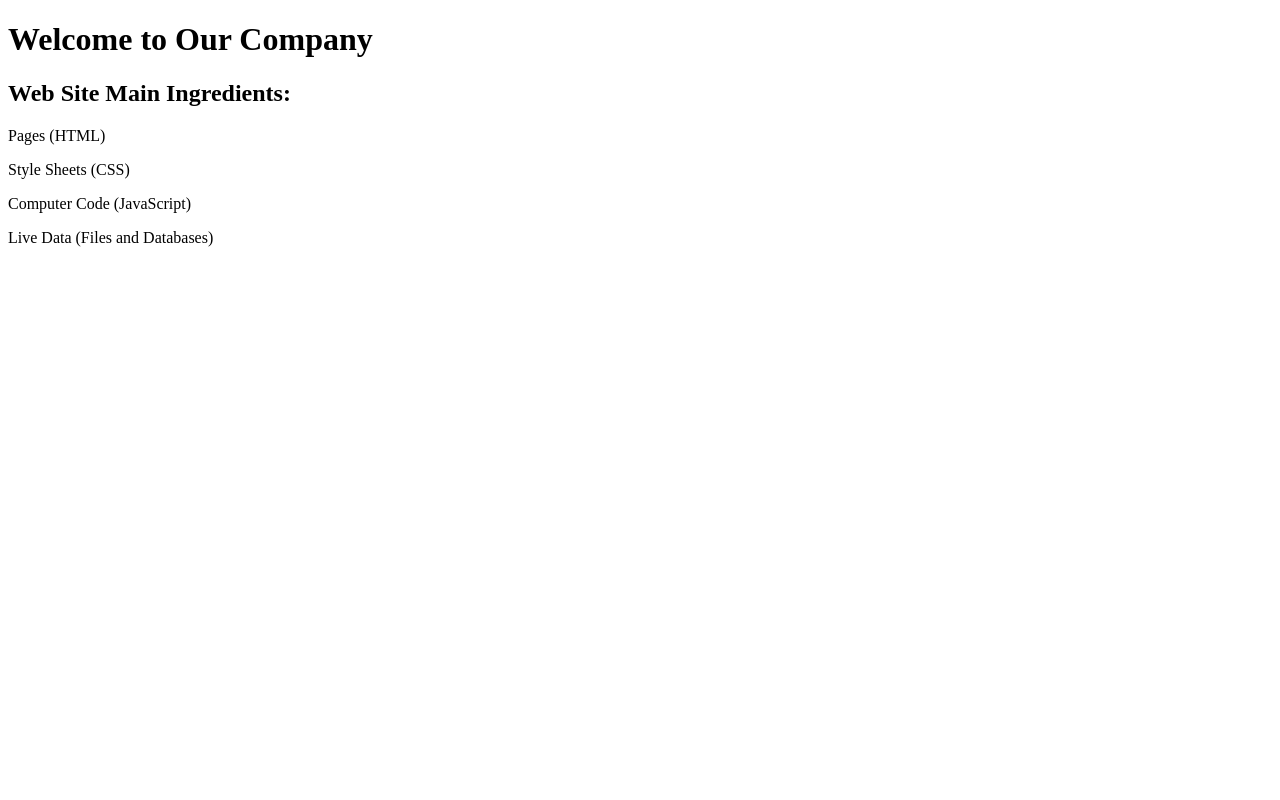
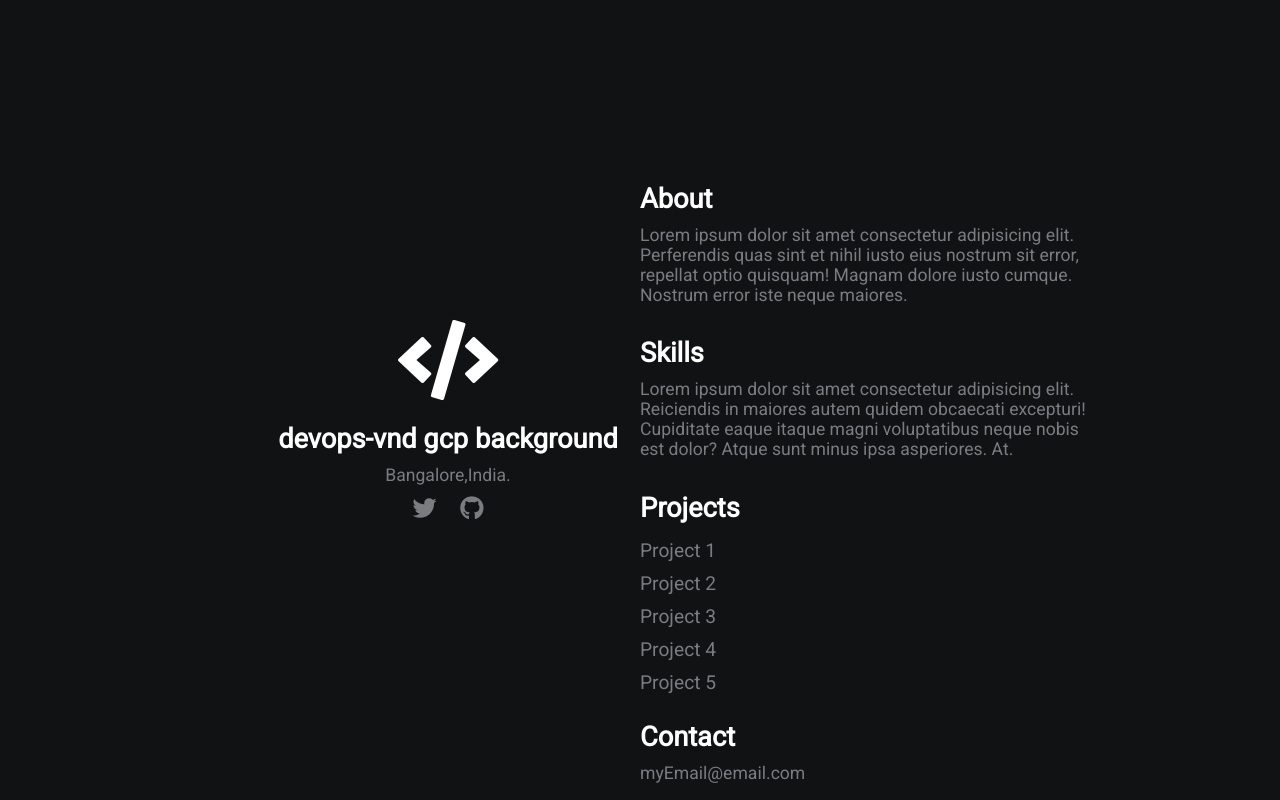
Before and after one commit to chvinodgcp5010/Vnd-App-engine-repo, a plain HTML site: page public/index.html in a window 1280 px wide. Drawn offline with Linux system fonts and the light colour scheme.

Commit message:
added new css file

```diff
--- a/public/index.html
+++ b/public/index.html
@@ -1,19 +1,36 @@
 <!DOCTYPE html>
-<html>
-
+<html lang="en">
 <head>
-  <title>Our Company</title>
+    <meta charset="UTF-8">
+    <meta name="viewport" content="width=device-width, initial-scale=1.0">
+    <meta http-equiv="X-UA-Compatible" content="ie=edge">
+    <link rel="stylesheet" href="https://use.fontawesome.com/releases/v5.4.1/css/all.css" integrity="sha384-5sAR7xN1Nv6T6+dT2mhtzEpVJvfS3NScPQTrOxhwjIuvcA67KV2R5Jz6kr4abQsz" crossorigin="anonymous">
+    <link rel="stylesheet" href="/style.css">
+    <title>Your Profile</title>
 </head>
-
 <body>
-
-  <h1>Welcome to Our Company</h1>
-  <h2>Web Site Main Ingredients:</h2>
-
-  <p>Pages (HTML)</p>
-  <p>Style Sheets (CSS)</p>
-  <p>Computer Code (JavaScript)</p>
-  <p>Live Data (Files and Databases)</p>
-
+    <div class="grid-2">
+        <div class="section-1">
+            <i class="fas fa-code fa-5x white"></i>
+            <h2>devops-vnd gcp background</h2>
+            <p>Bangalore,India.</p>
+            <a href="#"><i class="fab fa-twitter"></i></a>
+            <a href="#"><i class="fab fa-github"></i></a>
+        </div>
+        <div class="section-2">
+            <h2>About</h2>
+            <p>Lorem ipsum dolor sit amet consectetur adipisicing elit. Perferendis quas sint et nihil iusto eius nostrum sit error, repellat optio quisquam! Magnam dolore iusto cumque. Nostrum error iste neque maiores.</p>
+            <h2>Skills</h2>
+            <p>Lorem ipsum dolor sit amet consectetur adipisicing elit. Reiciendis in maiores autem quidem obcaecati excepturi! Cupiditate eaque itaque magni voluptatibus neque nobis est dolor? Atque sunt minus ipsa asperiores. At.</p>
+            <h2>Projects</h2>
+            <a href="#">Project 1</a>
+            <a href="#">Project 2</a>
+            <a href="#">Project 3</a>
+            <a href="#">Project 4</a>
+            <a href="#">Project 5</a>
+            <h2>Contact</h2>
+            <p>myEmail@email.com</p>
+        </div>
+    </div>
 </body>
 </html>
--- /dev/null
+++ b/public/style.css
@@ -0,0 +1,105 @@
+/* global */
+@import url('https://fonts.googleapis.com/css?family=Roboto');
+
+.grid-2{
+    display: grid;
+    grid-template-columns: repeat(2,1fr);
+}
+
+body{
+    margin: 0;
+    padding: 0;
+    font-family: 'Roboto', sans-serif;
+    background-color: #101214;
+    color: #7A7C80;
+
+}
+
+h2,.white{
+    color: #fff;
+}
+
+a{
+    color: #7A7C80;
+    text-decoration: none;
+}
+/* section 1 */
+.section-1{
+    padding-top: 40vh;
+    padding-left: 20vw;
+    text-align: center;
+}
+
+.section-1 p{
+    font-size: 1.1rem;
+    padding-bottom: 10px;
+    margin:0;
+}
+
+.section-1 h2{
+    font-size: 1.7rem;
+    margin-bottom: 10px;
+}
+
+.section-1 a{
+    font-size: 1.5rem;
+    padding: 10px;
+}
+/* section 2 */
+.section-2{
+    padding-top: 20vh;
+    width: 70%;
+}
+
+.section-2 h2{
+    font-size: 1.7rem;
+    margin-bottom: 10px;
+}
+
+.section-2 p{
+    font-size: 1.1rem;
+    padding-bottom: 10px;
+    margin:0;
+}
+
+.section-2 a{
+    display: block;
+    padding: 5px;
+    font-size: 1.2rem;
+    padding-left: 0;
+    width: 100px;
+}
+/* animations / utilities */
+.section-2 a:hover{
+    font-size: 1.3rem;
+    color: #fff;
+    cursor: pointer;
+    transition: 0.2s;
+}
+
+.section-1 a:hover{
+    color: #fff;
+    cursor: pointer;
+    transition: 0.3s;
+}
+
+.white:hover{
+    position: relative;
+    padding-left: 10px;
+}
+
+/* media queres */
+@media(max-width:780px){
+    .grid-2{
+        grid-template-columns: 1fr;
+    }
+    .section-1{
+        padding:0;
+        padding-top: 5rem;
+    }
+    .section-2{
+        padding: 0;
+        padding-left: 1.5rem;
+        padding-top: 2rem;
+    }
+}
```
